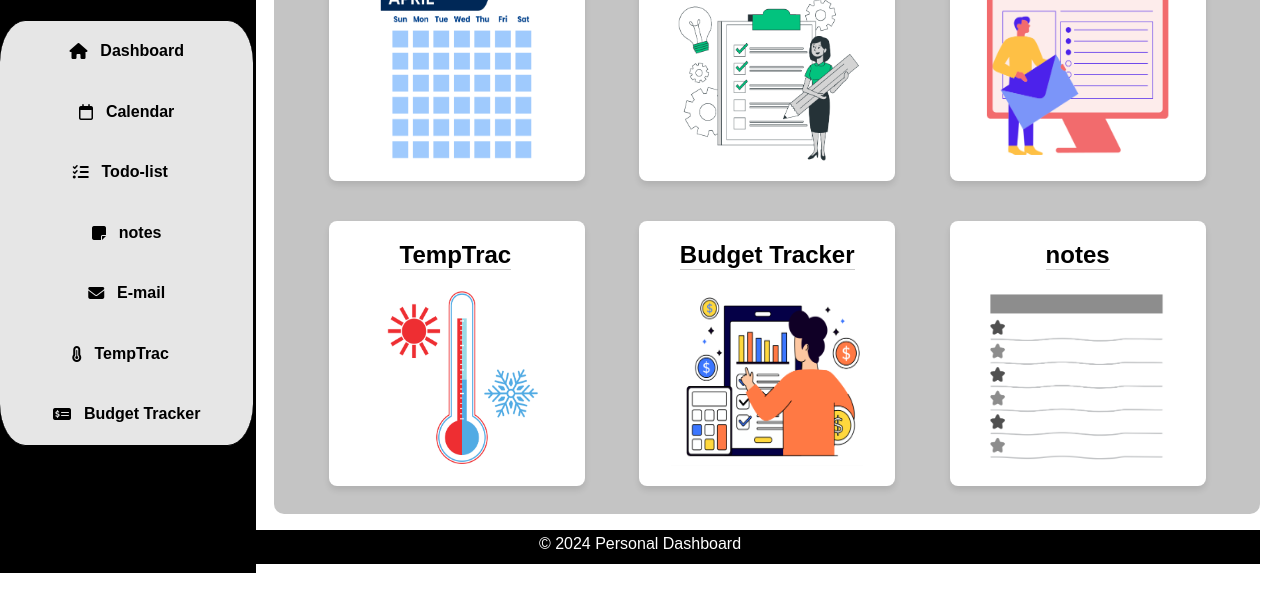
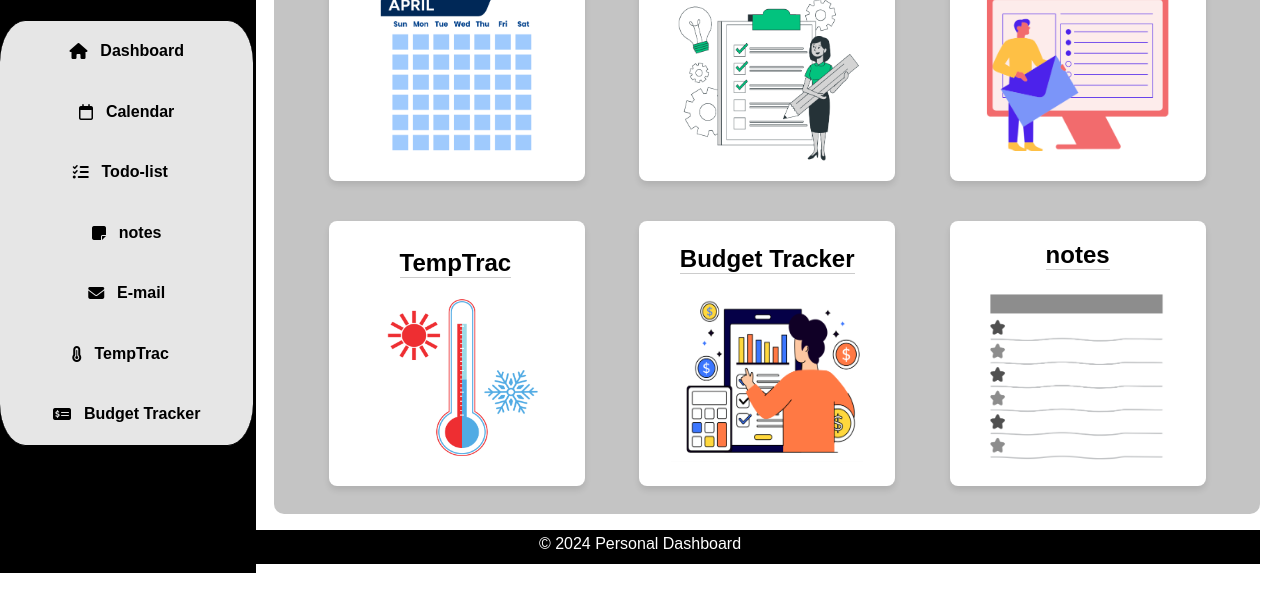
Before and after one commit to Balaji-kurakula/Personal-Dashboard, a plain HTML site: page index.html in a window 1280 px wide. Shown: the part 208-800 px from the top of the page. Drawn offline with Linux system fonts and the light colour scheme.

Commit message:
Add files via upload

```diff
--- a/style.css
+++ b/style.css
@@ -129,7 +129,7 @@ main {
 }
 .img-calendar,.img-notifications{
     width: 12vw;
-    height: 22vh;
+    height: 20vh;
 }
 .img-class{
     width: 14vw;
@@ -141,7 +141,7 @@ main {
 }
 .img-emails,.img-budget-tracker{
     width: 15vw;
-    height: 22vh;
+    height: 21vh;
 }
 .calendar-widget,.todo-list,.emails,.notifications,.budget-tracker,.notes{
     width: 20vw;
```
Also changed, not shown: index.js (+3 -11 lines).
